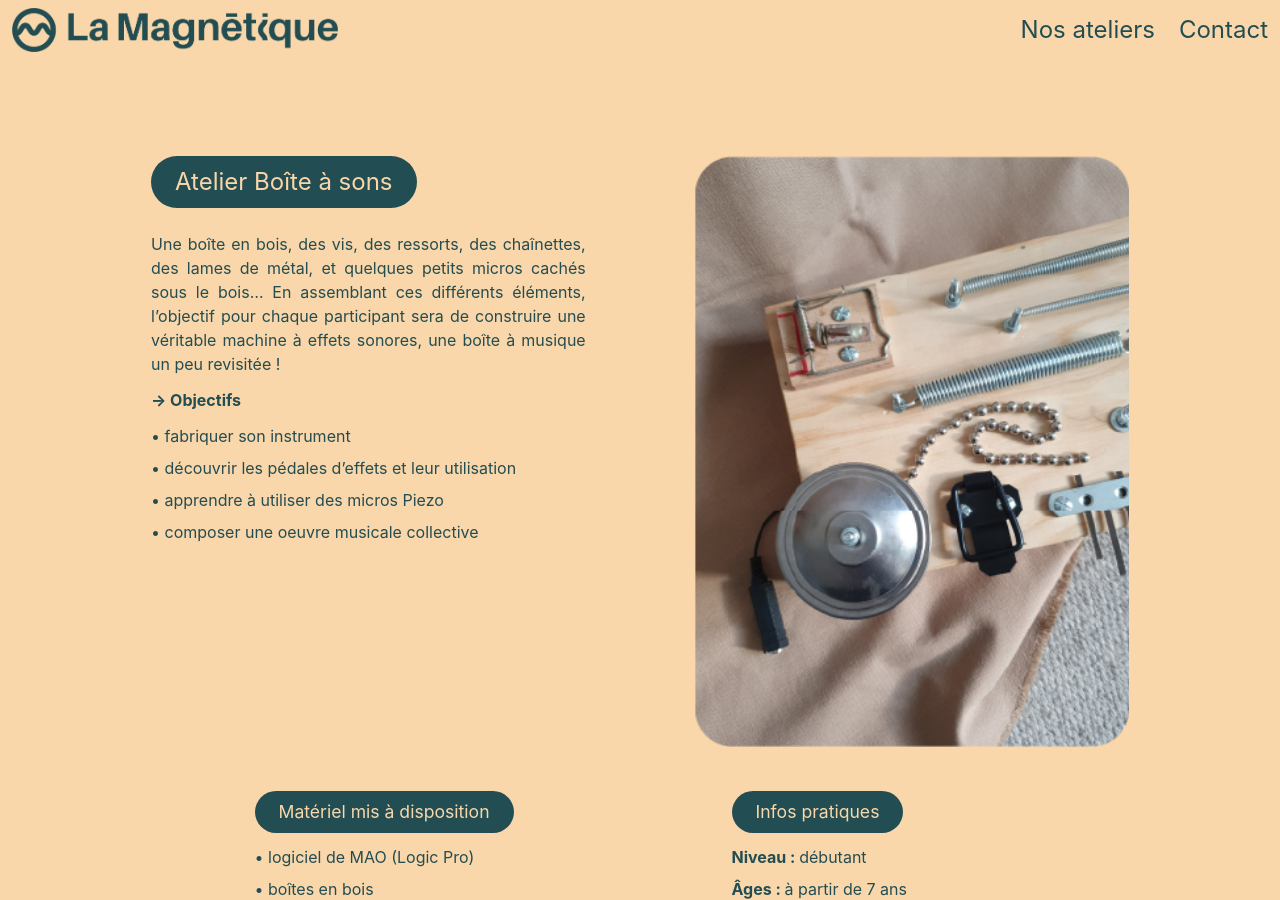
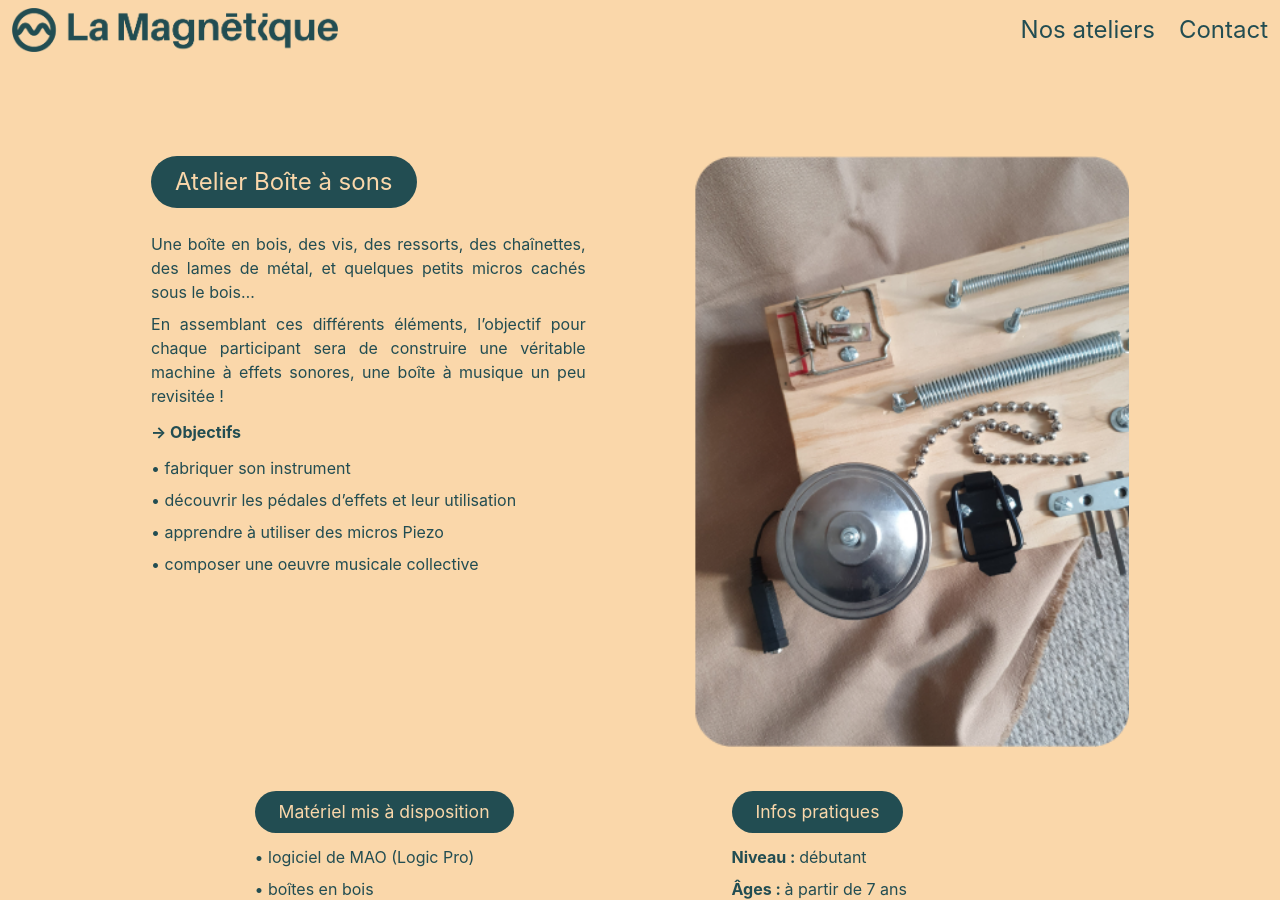
Before and after one commit to SarahRubio/la-magnetique, a Jekyll site: the page built from pages/atelier-boite-a-sons.md, in a window 1280 px wide and 900 px high. Built offline with Jekyll 4.4.1, drawn with Linux system fonts in a browser that asks for light colours; our own code applies the rules of GitHub Pages for plain Markdown files.

```diff
--- a/pages/atelier-boite-a-sons.md
+++ b/pages/atelier-boite-a-sons.md
@@ -2,7 +2,7 @@
 title: Atelier Boîte à sons
 background-color: orange
 image: boite-a-sons
-intro: ["Une boîte en bois, des vis, des ressorts, des chaînettes, des lames de métal, et quelques petits micros cachés sous le bois… En assemblant ces différents éléments, l’objectif pour chaque participant sera de construire une véritable machine à effets sonores, une boîte à musique un peu revisitée !"]
+intro: ["Une boîte en bois, des vis, des ressorts, des chaînettes, des lames de métal, et quelques petits micros cachés sous le bois…", "En assemblant ces différents éléments, l’objectif pour chaque participant sera de construire une véritable machine à effets sonores, une boîte à musique un peu revisitée !"]
 objectifs: ["fabriquer son instrument", "découvrir les pédales d’effets et leur utilisation", "apprendre à utiliser des micros Piezo", "composer une oeuvre musicale collective"]
 materiel: ["logiciel de MAO (Logic Pro)", "boîtes en bois", "micros Piezo", "loop station", "pédales d’effets", "outils (tournevis, autres)", "quincaillerie (vis, chaînettes, lamelles de métal, etc…)", "enceintes de monitoring", "câblage"]
 infos: {"Niveau" : "débutant", "Âges" : "à partir de 7 ans", "Nombre" : "à définir avec la structure", "Durée" : "à définir avec la structure"}
```
